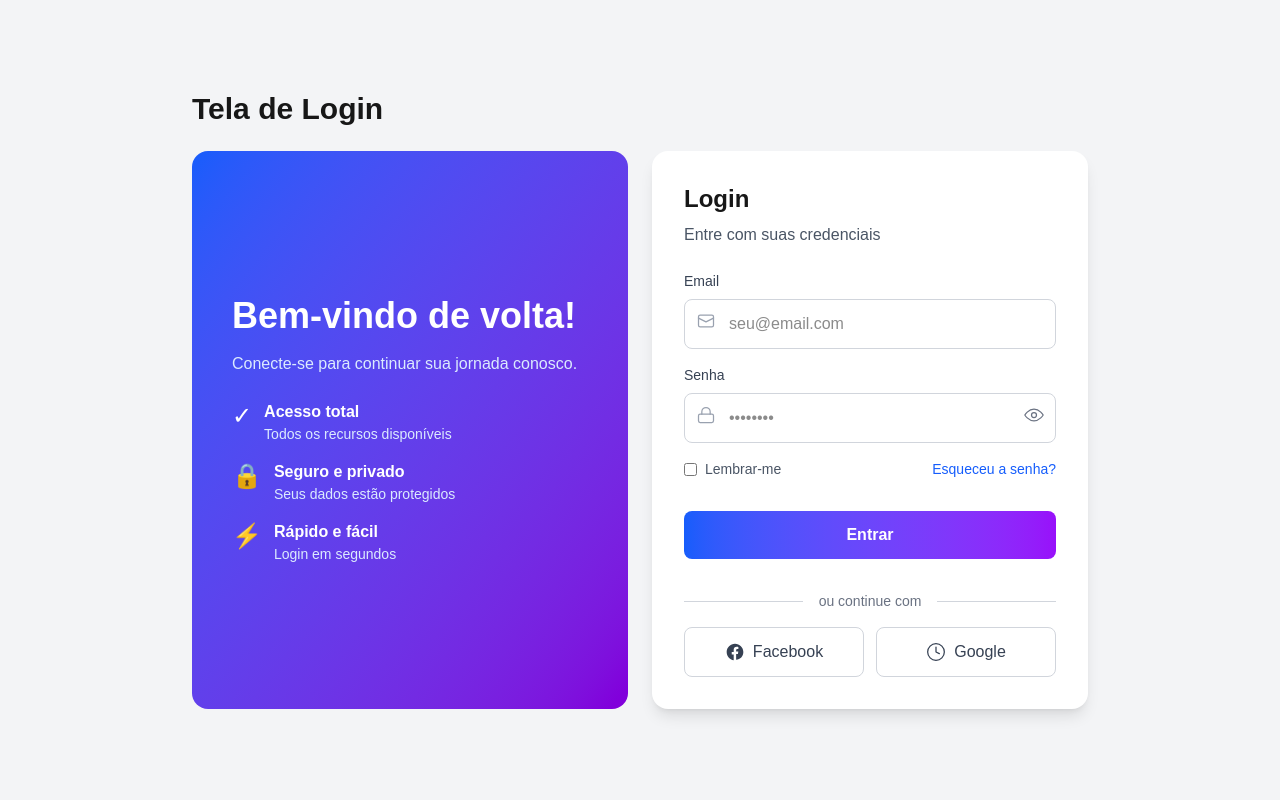
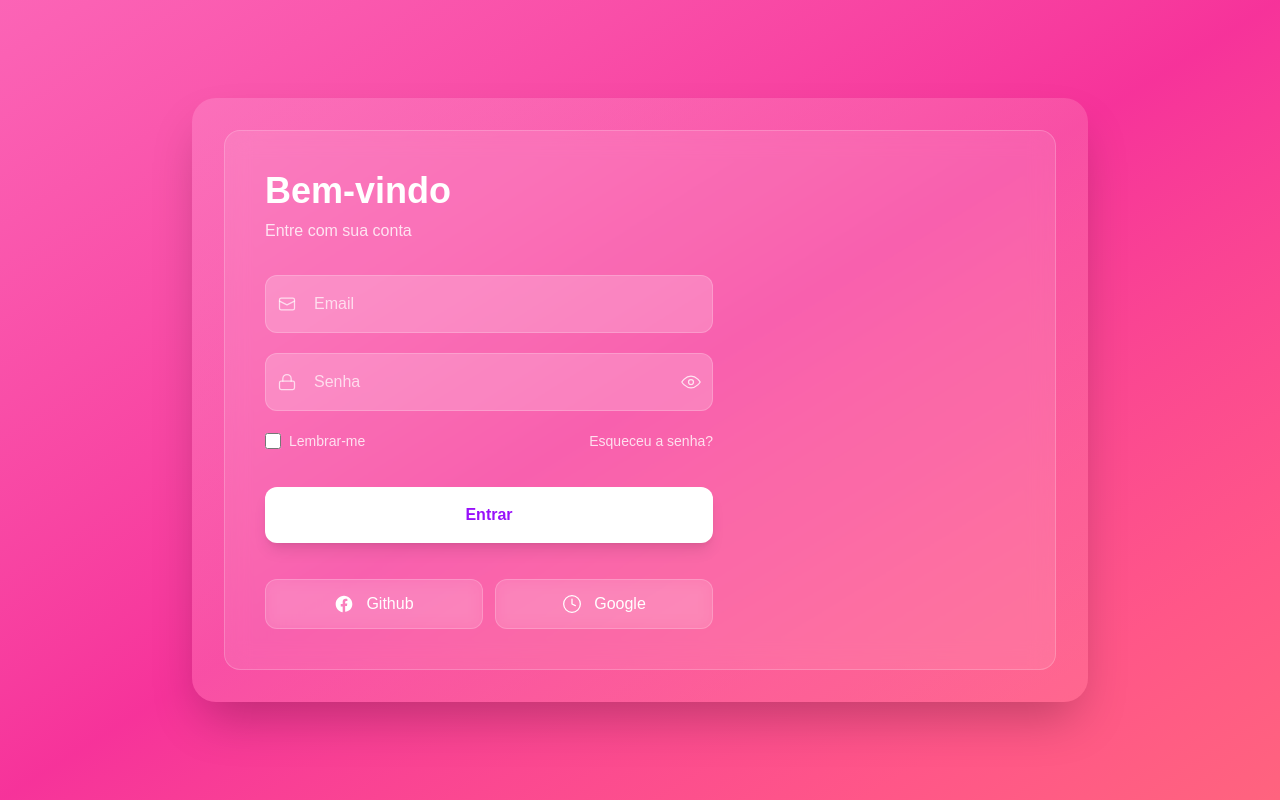
Before and after one commit to Renan-Casare-de-Assis/Projeto01, a Next.js app: page /login in a window 1280 px wide. Built offline with nearby package versions, Linux system fonts and the light colour scheme.

Commit message:
Style: update /login to glassmorphism pink gradient layout

```diff
--- a/app/login/page.tsx
+++ b/app/login/page.tsx
@@ -6,82 +6,50 @@ export default function LoginPage() {
   const [showPassword, setShowPassword] = useState(false);
 
   return (
-    <div className="min-h-screen bg-gray-100 p-6 flex items-center justify-center">
-      <div className="w-full max-w-4xl">
-        <h1 className="text-3xl font-bold mb-6">Tela de Login</h1>
+    <div className="min-h-screen flex items-center justify-center bg-gradient-to-br from-pink-400 via-pink-500 to-rose-400 p-8">
+      <div className="w-full max-w-4xl rounded-3xl p-8 bg-gradient-to-br from-pink-300/30 to-rose-300/20 shadow-2xl">
+        <div className="relative rounded-2xl bg-white/10 backdrop-blur-md border border-white/20 p-10">
+          <h1 className="text-4xl font-extrabold text-white mb-2">Bem-vindo</h1>
+          <p className="text-white/80 mb-8">Entre com sua conta</p>
 
-        <div className="grid grid-cols-1 md:grid-cols-2 gap-6">
-          <div className="hidden md:flex flex-col justify-center rounded-2xl p-10 text-white bg-gradient-to-br from-blue-600 to-purple-700">
-            <h2 className="text-4xl font-bold mb-4">Bem-vindo de volta!</h2>
-            <p className="text-blue-100">Conecte-se para continuar sua jornada conosco.</p>
-            <ul className="mt-6 space-y-4">
-              <li className="flex items-start gap-3">
-                <span className="text-2xl">✓</span>
-                <div>
-                  <div className="font-semibold">Acesso total</div>
-                  <div className="text-sm text-blue-100">Todos os recursos disponíveis</div>
-                </div>
-              </li>
-              <li className="flex items-start gap-3">
-                <span className="text-2xl">🔒</span>
-                <div>
-                  <div className="font-semibold">Seguro e privado</div>
-                  <div className="text-sm text-blue-100">Seus dados estão protegidos</div>
-                </div>
-              </li>
-              <li className="flex items-start gap-3">
-                <span className="text-2xl">⚡</span>
-                <div>
-                  <div className="font-semibold">Rápido e fácil</div>
-                  <div className="text-sm text-blue-100">Login em segundos</div>
-                </div>
-              </li>
-            </ul>
-          </div>
-
-          <div className="bg-white rounded-2xl p-8 shadow-lg">
-            <h2 className="text-2xl font-bold mb-2">Login</h2>
-            <p className="text-gray-600 mb-6">Entre com suas credenciais</p>
-
-            <form className="space-y-4" onSubmit={(e) => e.preventDefault()}>
-              <div>
-                <label className="block text-sm font-medium text-gray-700 mb-2">Email</label>
+          <div className="max-w-md">
+            <div className="space-y-5">
               <div className="relative">
-                  <svg className="w-5 h-5 absolute left-3 top-3 text-gray-400" viewBox="0 0 24 24" fill="none" xmlns="http://www.w3.org/2000/svg">
+                <div className="absolute inset-y-0 left-3 flex items-center pointer-events-none text-white/70">
+                  <svg className="w-5 h-5" viewBox="0 0 24 24" fill="none" xmlns="http://www.w3.org/2000/svg">
                     <path d="M3 8.5L12 13L21 8.5" stroke="currentColor" strokeWidth="1.5" strokeLinecap="round" strokeLinejoin="round" />
                     <rect x="3" y="5" width="18" height="14" rx="2" stroke="currentColor" strokeWidth="1.5" />
                   </svg>
+                </div>
                 <input
                   type="email"
-                    placeholder="seu@email.com"
-                    className="w-full border border-gray-300 rounded-lg pl-11 pr-4 py-3 focus:outline-none focus:ring-2 focus:ring-blue-500 transition-all"
+                  placeholder="Email"
+                  className="w-full bg-white/20 text-white placeholder-white/70 rounded-xl py-4 pl-12 pr-4 border border-white/20 focus:outline-none focus:ring-2 focus:ring-white/30"
                 />
               </div>
-              </div>
 
-              <div>
-                <label className="block text-sm font-medium text-gray-700 mb-2">Senha</label>
               <div className="relative">
-                  <svg className="w-5 h-5 absolute left-3 top-3 text-gray-400" viewBox="0 0 24 24" fill="none" xmlns="http://www.w3.org/2000/svg">
+                <div className="absolute inset-y-0 left-3 flex items-center pointer-events-none text-white/70">
+                  <svg className="w-5 h-5" viewBox="0 0 24 24" fill="none" xmlns="http://www.w3.org/2000/svg">
                     <rect x="3" y="11" width="18" height="10" rx="2" stroke="currentColor" strokeWidth="1.5" />
                     <path d="M7 11V8a5 5 0 0110 0v3" stroke="currentColor" strokeWidth="1.5" strokeLinecap="round" strokeLinejoin="round" />
                   </svg>
+                </div>
                 <input
                   type={showPassword ? 'text' : 'password'}
-                    placeholder="••••••••"
-                    className="w-full border border-gray-300 rounded-lg pl-11 pr-12 py-3 focus:outline-none focus:ring-2 focus:ring-blue-500 transition-all"
+                  placeholder="Senha"
+                  className="w-full bg-white/20 text-white placeholder-white/70 rounded-xl py-4 pl-12 pr-12 border border-white/20 focus:outline-none focus:ring-2 focus:ring-white/30"
                 />
                 <button
                   type="button"
                   onClick={() => setShowPassword(!showPassword)}
-                    className="absolute right-3 top-3 text-gray-500 hover:text-gray-700"
+                  className="absolute right-3 top-1/2 -translate-y-1/2 text-white/80"
                   aria-label="Toggle password visibility"
                 >
                   {showPassword ? (
                     <svg className="w-5 h-5" viewBox="0 0 24 24" fill="none" xmlns="http://www.w3.org/2000/svg">
                       <path d="M17.94 17.94L6.06 6.06" stroke="currentColor" strokeWidth="1.5" strokeLinecap="round" strokeLinejoin="round" />
                       <path d="M10.58 10.58A3 3 0 0113.42 13.42" stroke="currentColor" strokeWidth="1.5" strokeLinecap="round" strokeLinejoin="round" />
-                        <path d="M3.6 12a17 17 0 0116.8 0" stroke="currentColor" strokeWidth="1.5" strokeLinecap="round" strokeLinejoin="round" />
                     </svg>
                   ) : (
                     <svg className="w-5 h-5" viewBox="0 0 24 24" fill="none" xmlns="http://www.w3.org/2000/svg">
@@ -91,40 +59,26 @@ export default function LoginPage() {
                   )}
                 </button>
               </div>
+
+              <div className="flex items-center justify-between text-white/80 text-sm">
+                <label className="flex items-center gap-2">
+                  <input type="checkbox" className="w-4 h-4 rounded" />
+                  Lembrar-me
+                </label>
+                <a href="#" className="hover:underline">Esqueceu a senha?</a>
               </div>
 
-              <div className="flex items-center justify-between mt-2">
-                <label className="flex items-center text-gray-600 text-sm cursor-pointer">
-                  <input type="checkbox" className="mr-2 rounded" />
-                  Lembrar-me
-                </label>
-                <a href="#" className="text-blue-600 text-sm font-medium hover:underline">Esqueceu a senha?</a>
-              </div>
+              <button className="w-full bg-white rounded-xl py-4 font-semibold text-purple-600 shadow-lg mt-4">Entrar</button>
 
-              <button className="w-full bg-gradient-to-r from-blue-600 to-purple-600 text-white rounded-lg py-3 font-semibold hover:shadow-lg transition-all mt-4">
-                Entrar
-              </button>
-
-              <div className="relative my-4">
-                <div className="absolute inset-0 flex items-center">
-                  <div className="w-full border-t border-gray-300"></div>
-                </div>
-                <div className="relative flex justify-center text-sm">
-                  <span className="px-4 bg-white text-gray-500">ou continue com</span>
-                </div>
-              </div>
-
-              <div className="grid grid-cols-2 gap-3">
-                <button className="border border-gray-300 rounded-lg py-3 hover:bg-gray-50 transition-colors flex items-center justify-center gap-2 font-medium text-gray-700">
-                  {/* Facebook icon */}
+              <div className="flex gap-3 mt-4">
+                <button className="flex-1 bg-white/10 text-white backdrop-blur rounded-xl py-3 flex items-center justify-center gap-3 border border-white/20">
                   <svg className="w-5 h-5" viewBox="0 0 24 24" fill="currentColor" xmlns="http://www.w3.org/2000/svg">
                     <path d="M22 12.07C22 6.49 17.52 2 12 2S2 6.49 2 12.07c0 5.02 3.66 9.18 8.44 9.93v-7.02H8.08v-2.9h2.36V9.41c0-2.33 1.39-3.62 3.52-3.62 1.02 0 2.09.18 2.09.18v2.29h-1.17c-1.15 0-1.51.72-1.51 1.46v1.74h2.57l-.41 2.9h-2.16v7.02C18.34 21.25 22 17.09 22 12.07z" />
                   </svg>
-                  Facebook
+                  Github
                 </button>
 
-                <button className="border border-gray-300 rounded-lg py-3 hover:bg-gray-50 transition-colors flex items-center justify-center gap-2 font-medium text-gray-700">
-                  {/* Google / Chrome icon simplified */}
+                <button className="flex-1 bg-white/10 text-white backdrop-blur rounded-xl py-3 flex items-center justify-center gap-3 border border-white/20">
                   <svg className="w-5 h-5" viewBox="0 0 24 24" fill="none" xmlns="http://www.w3.org/2000/svg">
                     <circle cx="12" cy="12" r="10" stroke="currentColor" strokeWidth="1.5" />
                     <path d="M12 6v6l4 2" stroke="currentColor" strokeWidth="1.5" strokeLinecap="round" strokeLinejoin="round" />
@@ -132,8 +86,9 @@ export default function LoginPage() {
                   Google
                 </button>
               </div>
-            </form>
             </div>
+          </div>
+
         </div>
       </div>
     </div>
```
Lines whose indentation alone changed are shown as unchanged.
